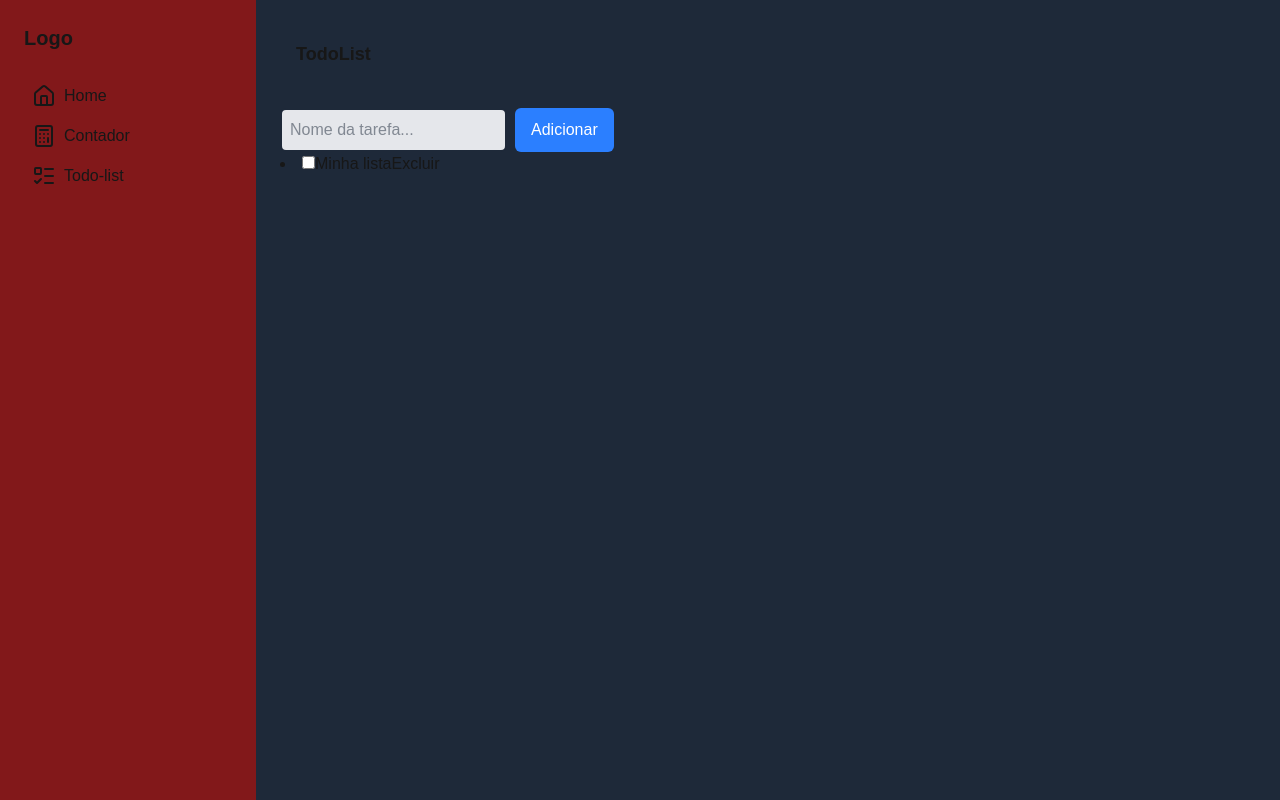
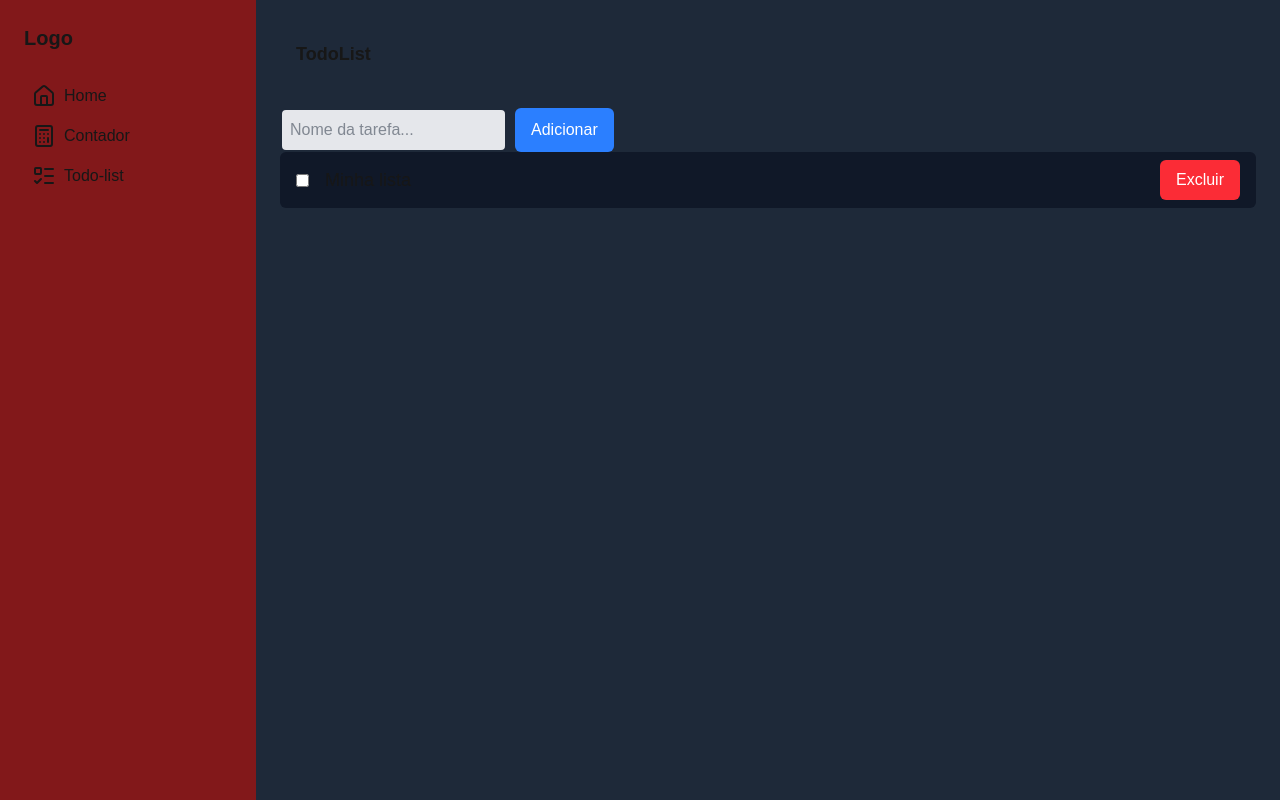
Before and after one commit to Otavio0009/web1, a Next.js app in the folder exemplo-react/: page /Todo-list in a window 1280 px wide. Built offline with nearby package versions, Linux system fonts and the light colour scheme.

Commit message:
estilando todo list

```diff
--- a/exemplo-react/app/Components/Todo-list/todo-itme.components.tsx
+++ b/exemplo-react/app/Components/Todo-list/todo-itme.components.tsx
@@ -13,12 +13,12 @@ export function TodoItem(props: TodoItemProps) {
     const onDelete = props.onDelete
 
     return (
-        <li>
+        <li className="list">
             <input type="checkbox" onChange={() => onCompletd(todo.id)}/>
-            <span>
+            <span className="text-lg flex-1">
                     Minha lista
             </span>
-            <button onClick={() => onDelete(todo.id)}>
+            <button onClick={() => onDelete(todo.id)} className="btn btn_danger">
                 Excluir
             </button>
         </li>
--- a/exemplo-react/app/globals.css
+++ b/exemplo-react/app/globals.css
@@ -65,4 +65,7 @@ body {
   .input-text {
     @apply p-2 bg-gray-200 text-gray-800 rounded-md border-2 focus:border-blue-600 outline-none;
   }
+  .list {
+    @apply flex px-4 py-2 bg-gray-900 rounded-md items-center gap-4;
+  }
 }
```
